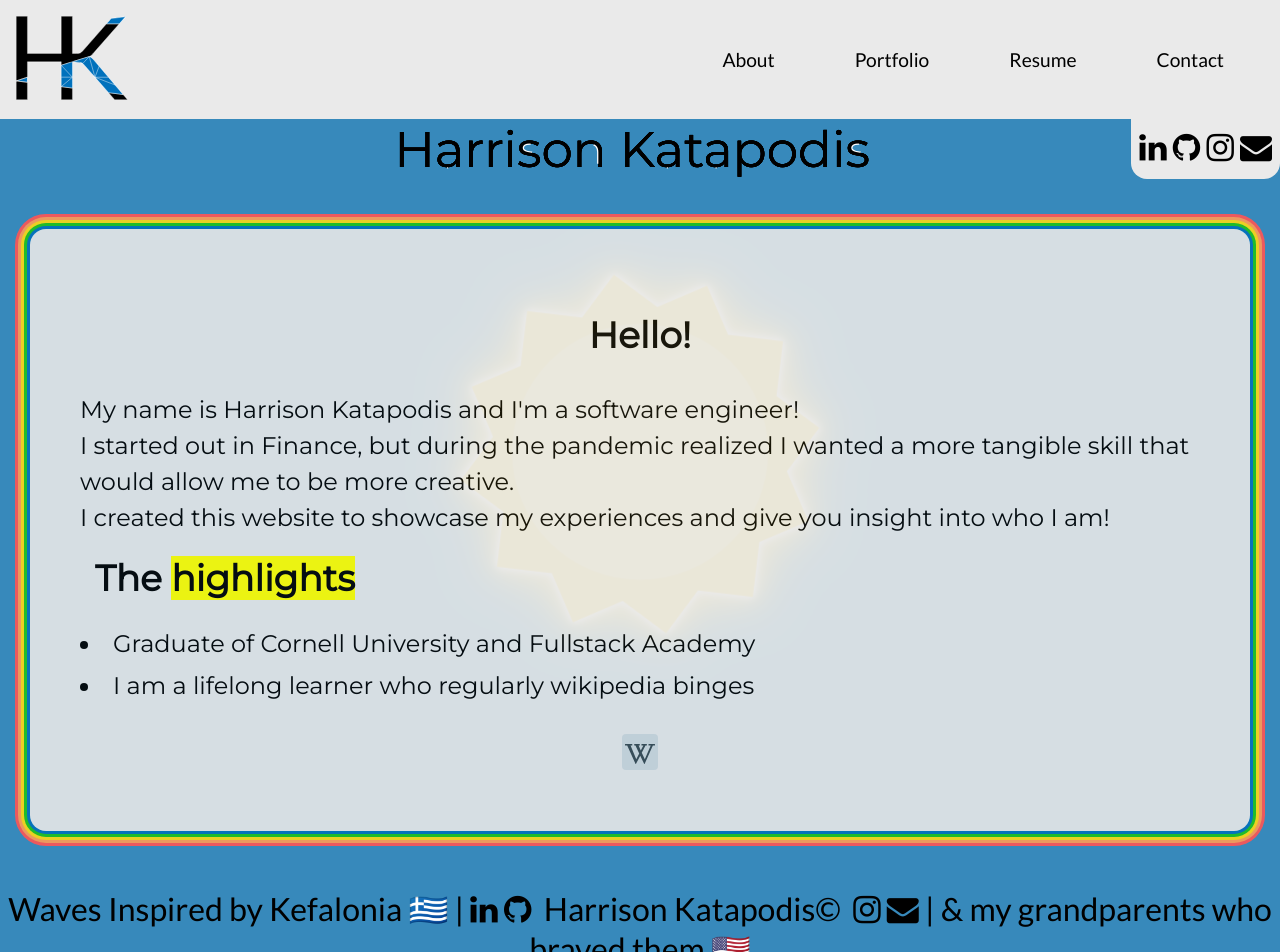
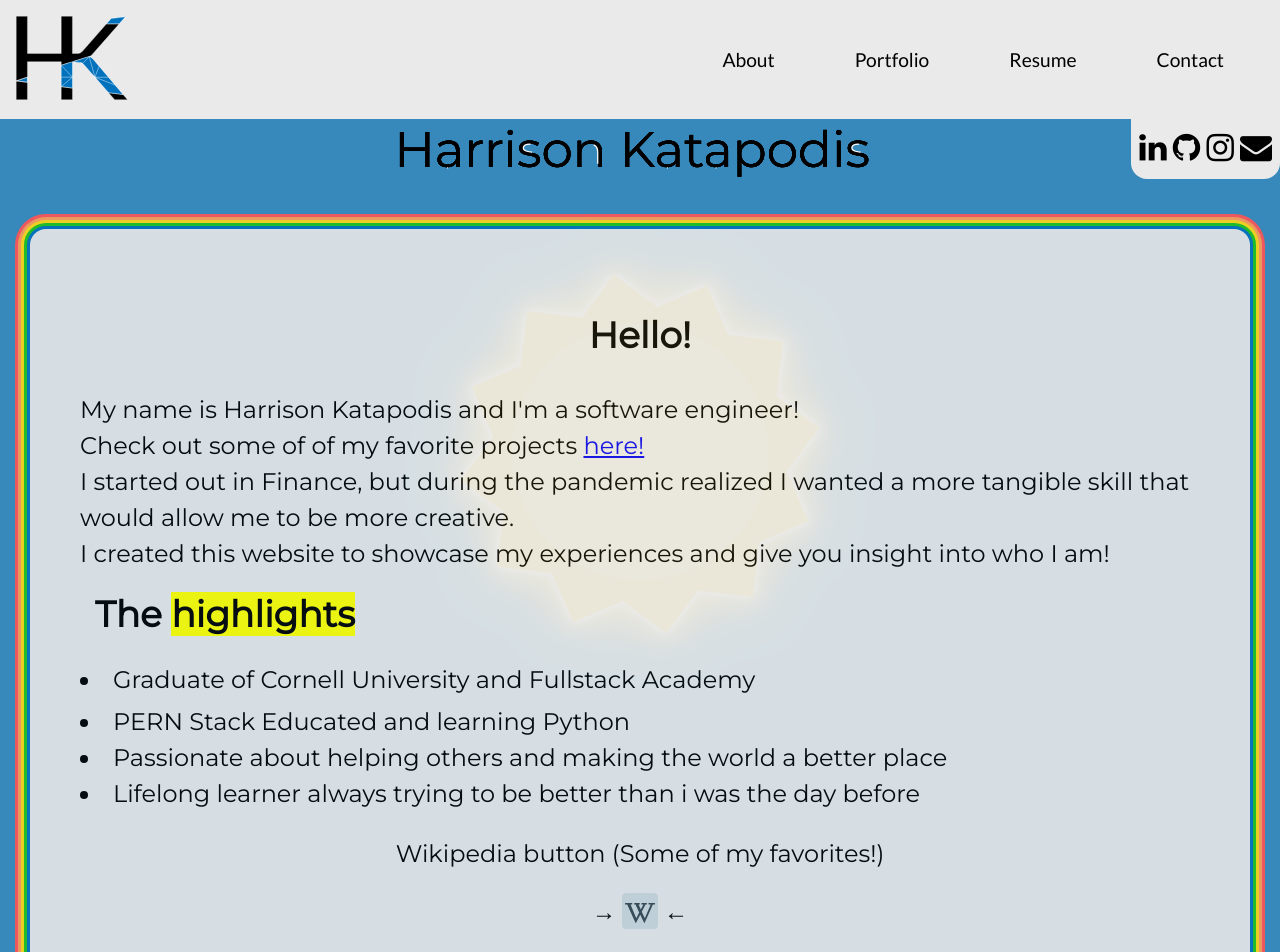
Before and after one commit to HarrisonJK/HarrisonJK.github.io, a React (Vite) app: page / in a window 1280 px wide. Shown: the top 952 px of the page. Built offline with nearby package versions, Linux system fonts and the light colour scheme.

Commit message:
added info to about page

```diff
--- a/src/components/About.jsx
+++ b/src/components/About.jsx
@@ -1,5 +1,7 @@
+import { Link } from "react-router-dom";
+
 export function About() {
-  function RandomButton() {
+  function WikipediaButton() {
     const links = [
       "https://en.wikipedia.org/wiki/Graphical_user_interface",
       "https://en.wikipedia.org/wiki/Extreme_programming",
@@ -506,6 +508,7 @@ export function About() {
 
     return (
       <div onClick={handleClick} className="center">
+        →
         <svg
           xmlns="http://www.w3.org/2000/svg"
           width="48"
@@ -516,13 +519,14 @@ export function About() {
           <path
             fill="#CFD8DC"
             d="M6 10a4 4 0 0 1 4-4h28a4 4 0 0 1 4 4v28a4 4 0 0 1-4 4H10a4 4 0 0 1-4-4V10z"
-            className="test"
+            className="colorChange"
           />
           <path
             fill="#37474F"
             d="M39 17.271a.342.342 0 0 1-.334.349h-1.799l-8.164 18.179c-.052.12-.17.2-.297.202h-.004a.33.33 0 0 1-.298-.193l-3.874-8.039l-4.18 8.049a.333.333 0 0 1-.303.184a.336.336 0 0 1-.292-.199l-8.252-18.182h-1.87a.345.345 0 0 1-.333-.35v-.921a.34.34 0 0 1 .333-.35h6.657a.34.34 0 0 1 .333.35v.921a.342.342 0 0 1-.333.349h-1.433l5.696 13.748l2.964-5.793l-3.757-7.953h-.904a.342.342 0 0 1-.333-.35v-.922c0-.191.149-.348.333-.348h4.924a.34.34 0 0 1 .333.348v.922c0 .192-.149.35-.333.35h-.867l2.162 4.948l2.572-4.948H25.77a.34.34 0 0 1-.334-.35v-.922a.34.34 0 0 1 .334-.348h4.784c.187 0 .333.156.333.348v.922a.34.34 0 0 1-.333.35h-1.05l-3.757 7.141l3.063 6.584l5.905-13.725h-1.872a.343.343 0 0 1-.334-.35v-.922c0-.191.15-.348.334-.348h5.822a.34.34 0 0 1 .334.348v.921z"
           />
         </svg>
+        ←
       </div>
     );
   }
@@ -531,21 +535,32 @@ export function About() {
     <section className="aboutMe rainbowContainer">
       <h1 className="center montserrat">Hello!</h1>
       <p className="montserrat">
-        My name is Harrison Katapodis and I'm a software engineer! <br></br>I
-        started out in Finance, but during the pandemic realized I wanted a more
-        tangible skill that would allow me to be more creative. <br></br>I
-        created this website to showcase my experiences and give you insight
-        into who I am!
+        My name is Harrison Katapodis and I'm a software engineer! <br></br>
+        Check out some of of my favorite projects{" "}
+        <Link to="/portfolio">here!</Link> <br></br> I started out in Finance,
+        but during the pandemic realized I wanted a more tangible skill that
+        would allow me to be more creative. <br></br>I created this website to
+        showcase my experiences and give you insight into who I am!
         <h1 className="noMargin">
           The <mark>highlights</mark>
         </h1>
         <li className="space">
           Graduate of Cornell University and Fullstack Academy
         </li>
-        <li>I am a lifelong learner who regularly wikipedia binges</li>
+        <li>PERN Stack Educated and learning Python</li>
+        <li>
+          Passionate about helping others and making the world a better place
+        </li>
+        <li>
+          Lifelong learner always trying to be better than i was the day before
+        </li>
       </p>
-      <icon icon="mdi-light:home"></icon>
-      <RandomButton />
+      <div className="montserrat center botPadding">
+        Wikipedia button (Some of my favorites!)
+      </div>
+      <div>
+        <WikipediaButton />
+      </div>
     </section>
   );
 }
--- a/src/styles/About.css
+++ b/src/styles/About.css
@@ -14,7 +14,9 @@
 }
 
 .center {
-  text-align: center;
+  display: flex;
+  justify-content: center;
+  align-items: center;
 }
 .montserrat {
   font-family: "Montserrat", Helvetica, sans-serif, Arial;
@@ -29,12 +31,22 @@
   margin: 15px;
 }
 
+.wikiHover {
+  transition: all 0.5s ease;
+}
+
 .wikiHover:hover {
   cursor: pointer;
-  transition: all 0.5s ease;
-  transform: scale(1.5);
+  transform: scale(2);
+}
+.wikiHover:hover .colorChange {
+  fill: #ff0000;
 }
 
-.wikiHover:hover .test {
-  fill: #ff0000;
+.colorChange {
+  transition: all 0.5s ease;
 }
+
+.botPadding {
+  padding-bottom: 15px;
+}
```
Also changed, not shown: 1 other file (tests, documents, lock files or other folders).
